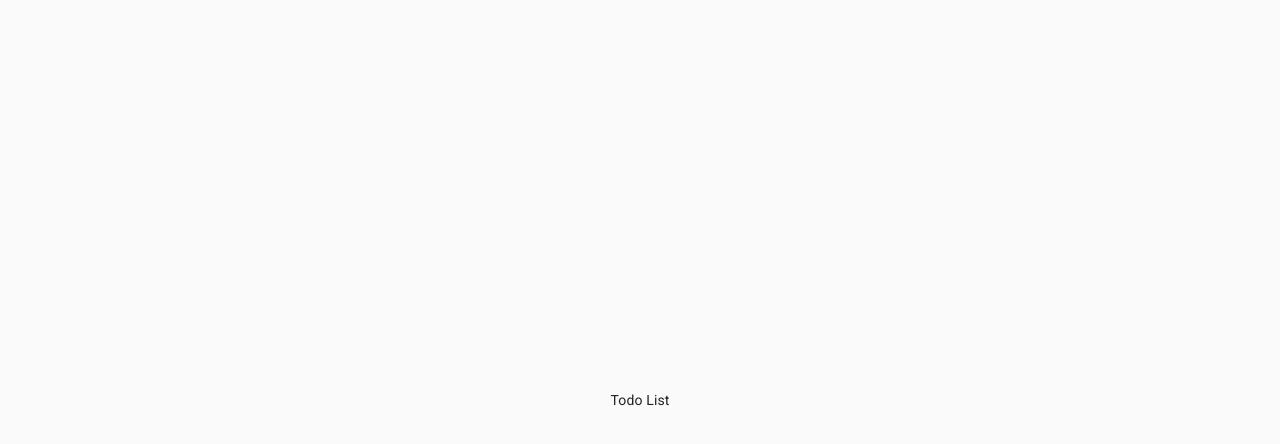
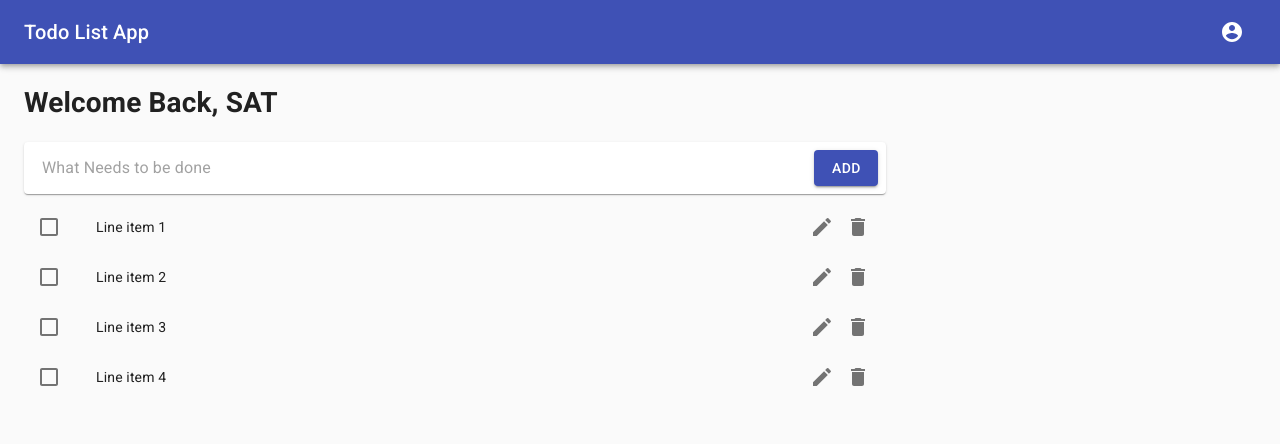
Before and after one commit to sathish2k/todo_list, a Next.js app: page / in a window 1280 px wide. Shown: the top 444 px of the page. Built offline with nearby package versions, Linux system fonts and the light colour scheme.

Commit message:
added todo list ui

```diff
--- a/components/todo/index.js
+++ b/components/todo/index.js
@@ -1,8 +1,118 @@
- let Home = (props)=>{
-     return(
-         <div >
-             Todo List
-         </div>
-     )
- }
- export default Home
+import AppBar from '@material-ui/core/AppBar';
+import Toolbar from '@material-ui/core/Toolbar';
+import Typography from '@material-ui/core/Typography';
+import IconButton from '@material-ui/core/IconButton';
+import { AccountCircle, Delete, Edit } from '@material-ui/icons';
+import { useState } from 'react';
+import MenuItem from '@material-ui/core/MenuItem';
+import Menu from '@material-ui/core/Menu';
+import List from '@material-ui/core/List';
+import ListItem from '@material-ui/core/ListItem';
+import ListItemIcon from '@material-ui/core/ListItemIcon';
+import ListItemSecondaryAction from '@material-ui/core/ListItemSecondaryAction';
+import ListItemText from '@material-ui/core/ListItemText';
+import Checkbox from '@material-ui/core/Checkbox';
+import Styles from '../../styles/Home.module.scss';
+import Container from '@material-ui/core/Container';
+import InputBase from '@material-ui/core/InputBase';
+import { Button, Paper } from '@material-ui/core';
+
+let Home = (props) => {
+    let [auth, setAuth] = useState(true)
+    const [anchorEl, setAnchorEl] = useState(null);
+    const open = Boolean(anchorEl);
+
+    const handleChange = (event) => {
+        setAuth(event.target.checked);
+    };
+
+    const handleMenu = (event) => {
+        setAnchorEl(event.currentTarget);
+    };
+
+    const handleClose = () => {
+        setAnchorEl(null);
+    };
+    return (
+        <div >
+            <AppBar position="static">
+                <Toolbar>
+                    <Typography variant="h6" className={Styles.title}>
+                        Todo List App
+                    </Typography>
+                    {auth && (
+                        <div>
+                            <IconButton
+                                aria-label="account of current user"
+                                aria-controls="menu-appbar"
+                                aria-haspopup="true"
+                                color="inherit"
+                            >
+                                <AccountCircle />
+                            </IconButton>
+                            <Menu
+                                id="menu-appbar"
+                                anchorEl={anchorEl}
+                                anchorOrigin={{
+                                    vertical: 'top',
+                                    horizontal: 'right',
+                                }}
+                                keepMounted
+                                transformOrigin={{
+                                    vertical: 'top',
+                                    horizontal: 'right',
+                                }}
+                            >
+                                <MenuItem onClick={handleClose}>Profile</MenuItem>
+                                <MenuItem onClick={handleClose}>My account</MenuItem>
+                            </Menu>
+                        </div>
+                    )}
+                </Toolbar>
+            </AppBar>
+            <Container maxWidth="lg">
+                <div className={Styles.mainWidth}>
+                <h1>Welcome Back, SAT</h1>
+                <Paper classes={{root:Styles.root}}>
+                <InputBase
+                    classes={{root:Styles.input}}
+                    placeholder="What Needs to be done"
+                    inputProps={{ 'aria-label': 'What Needs to be done' }}
+                />
+                <Button className={Styles.button} color="primary" variant="contained">Add</Button>
+                </Paper>
+                <List>
+                    {[0, 1, 2, 3].map((value) => {
+                        const labelId = `checkbox-list-label-${value}`;
+
+                        return (
+                            <ListItem key={value} role={undefined} dense button >
+                                <ListItemIcon>
+                                    <Checkbox
+                                        edge="start"
+                                        checked={false}
+                                        tabIndex={-1}
+                                        disableRipple
+                                        inputProps={{ 'aria-labelledby': labelId }}
+                                    />
+                                </ListItemIcon>
+                                <ListItemText id={labelId} primary={`Line item ${value + 1}`} />
+
+                                <ListItemSecondaryAction>
+                                    <IconButton edge="end" aria-label="comments">
+                                        <Edit />
+                                    </IconButton>
+                                    <IconButton edge="end" aria-label="comments">
+                                        <Delete />
+                                    </IconButton>
+                                </ListItemSecondaryAction>
+                            </ListItem>
+                        );
+                    })}
+                </List>
+                </div>
+            </Container>
+        </div>
+    )
+}
+export default Home
--- a/package.json
+++ b/package.json
@@ -10,6 +10,7 @@
   },
   "dependencies": {
     "@material-ui/core": "^4.11.4",
+    "@material-ui/icons": "^4.11.2",
     "next": "11.0.1",
     "react": "17.0.2",
     "react-dom": "17.0.2",
--- a/pages/index.js
+++ b/pages/index.js
@@ -1,10 +1,9 @@
 import Head from 'next/head'
-import styles from '../styles/Home.module.css'
 import TodoList from '../components/todo'
 
 export default function Home() {
   return (
-    <div className={styles.container}>
+    <div >
       <Head>
         <title>Todo List App</title>
         <meta name="description" content="Todo list app" />
--- a/styles/Home.module.css
+++ /dev/null
@@ -1,121 +0,0 @@
-.container {
-  min-height: 100vh;
-  padding: 0 0.5rem;
-  display: flex;
-  flex-direction: column;
-  justify-content: center;
-  align-items: center;
-  height: 100vh;
-}
-
-.main {
-  padding: 5rem 0;
-  flex: 1;
-  display: flex;
-  flex-direction: column;
-  justify-content: center;
-  align-items: center;
-}
-
-.footer {
-  width: 100%;
-  height: 100px;
-  border-top: 1px solid #eaeaea;
-  display: flex;
-  justify-content: center;
-  align-items: center;
-}
-
-.footer a {
-  display: flex;
-  justify-content: center;
-  align-items: center;
-  flex-grow: 1;
-}
-
-.title a {
-  color: #0070f3;
-  text-decoration: none;
-}
-
-.title a:hover,
-.title a:focus,
-.title a:active {
-  text-decoration: underline;
-}
-
-.title {
-  margin: 0;
-  line-height: 1.15;
-  font-size: 4rem;
-}
-
-.title,
-.description {
-  text-align: center;
-}
-
-.description {
-  line-height: 1.5;
-  font-size: 1.5rem;
-}
-
-.code {
-  background: #fafafa;
-  border-radius: 5px;
-  padding: 0.75rem;
-  font-size: 1.1rem;
-  font-family: Menlo, Monaco, Lucida Console, Liberation Mono, DejaVu Sans Mono,
-    Bitstream Vera Sans Mono, Courier New, monospace;
-}
-
-.grid {
-  display: flex;
-  align-items: center;
-  justify-content: center;
-  flex-wrap: wrap;
-  max-width: 800px;
-  margin-top: 3rem;
-}
-
-.card {
-  margin: 1rem;
-  padding: 1.5rem;
-  text-align: left;
-  color: inherit;
-  text-decoration: none;
-  border: 1px solid #eaeaea;
-  border-radius: 10px;
-  transition: color 0.15s ease, border-color 0.15s ease;
-  width: 45%;
-}
-
-.card:hover,
-.card:focus,
-.card:active {
-  color: #0070f3;
-  border-color: #0070f3;
-}
-
-.card h2 {
-  margin: 0 0 1rem 0;
-  font-size: 1.5rem;
-}
-
-.card p {
-  margin: 0;
-  font-size: 1.25rem;
-  line-height: 1.5;
-}
-
-.logo {
-  height: 1em;
-  margin-left: 0.5rem;
-}
-
-@media (max-width: 600px) {
-  .grid {
-    width: 100%;
-    flex-direction: column;
-  }
-}
--- /dev/null
+++ b/styles/Home.module.scss
@@ -0,0 +1,20 @@
+.title{
+    flex: 1 1;
+}
+.root {
+    padding: '2px 4px';
+    display: flex;
+    align-items: baseline;
+    flex-grow: 1;
+    justify-content: space-between;
+    padding: 8px;
+  }
+  .mainWidth{
+      width:70%
+  }
+  .button{
+      float: right;
+  }
+  .input{
+      margin-left: 10px;
+  }
```
Also changed, not shown: 1 other file (tests, documents, lock files or other folders).
